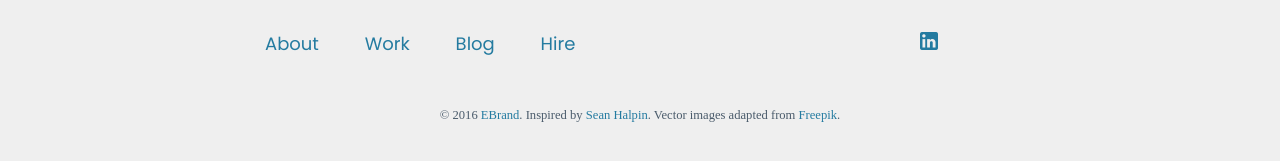
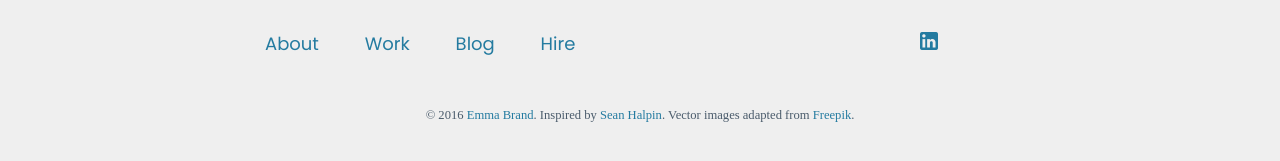
Before and after one commit to elbrand/elbrand.github.io, a Jekyll site: the page built from index.html, in a window 1280 px wide and 900 px high, scrolled down 2137 px. Shown: the part 730-891 px from the top of the window. Built offline with Jekyll 4.4.1, drawn with Linux system fonts in a browser that asks for light colours; nearby versions of some CDN libraries; some web fonts are replaced; comment, search, counter and statistics services are not loaded.

Commit message:
fix errors

```diff
--- a/_config.yml
+++ b/_config.yml
@@ -1,9 +1,9 @@
-title: EBrand
+title: Emma Brand
 url: http://emmalanebrand.com
 email: emmalanebrand@gmail.com
 availability: available
 currentlocation: Irvine, CA
-description: The portfolio and blog for web developer and aspiring digital nomad, Mary Tompkins.
+description: The portfolio and blog for web developer and digital marketer, Emma Brand.
 keywords: emma, brand, elbrand, emma lane brand, emma lane, web developer, seo, freelance, developer
 
 github: elbrand
```
